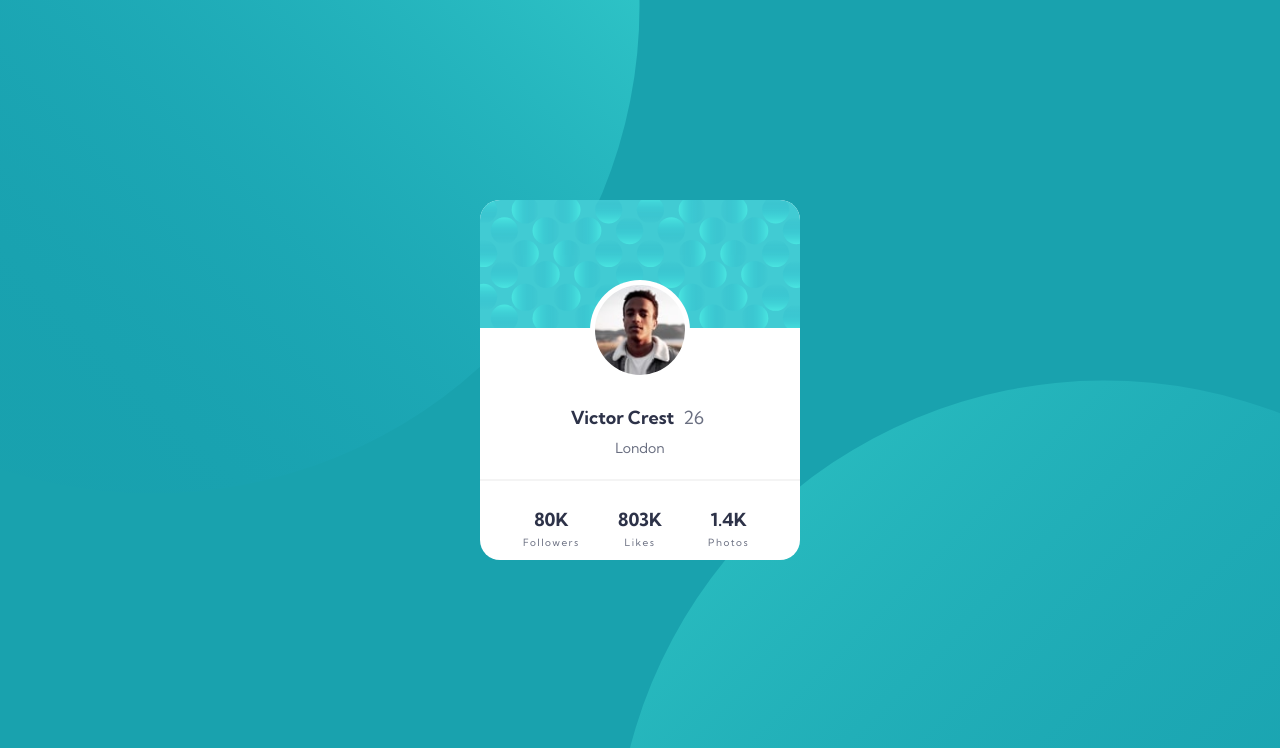
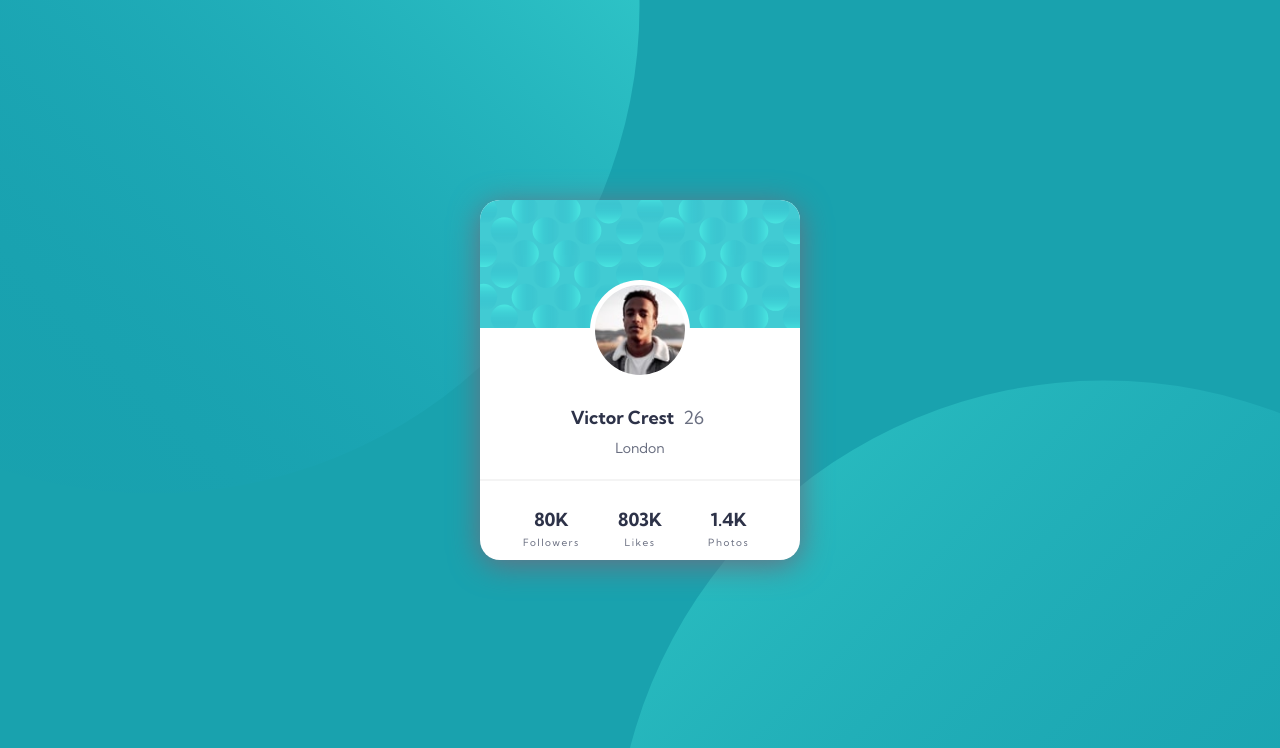
Before and after one commit to tuhindas-td/profile-card-component, a plain HTML site: page index.html in a window 1280 px wide. Shown: the top 748 px of the page. Drawn offline with Linux system fonts and the light colour scheme.

Commit message:
styles: added card shadow

```diff
--- a/index.html
+++ b/index.html
@@ -79,6 +79,7 @@
         height: 360px;
         border-radius: var(--br-card);
         background-color: #fff;
+        box-shadow: 0 5px 30px 0 var(--dark-grayish-blue);
       }
 
       .card_header {
```
